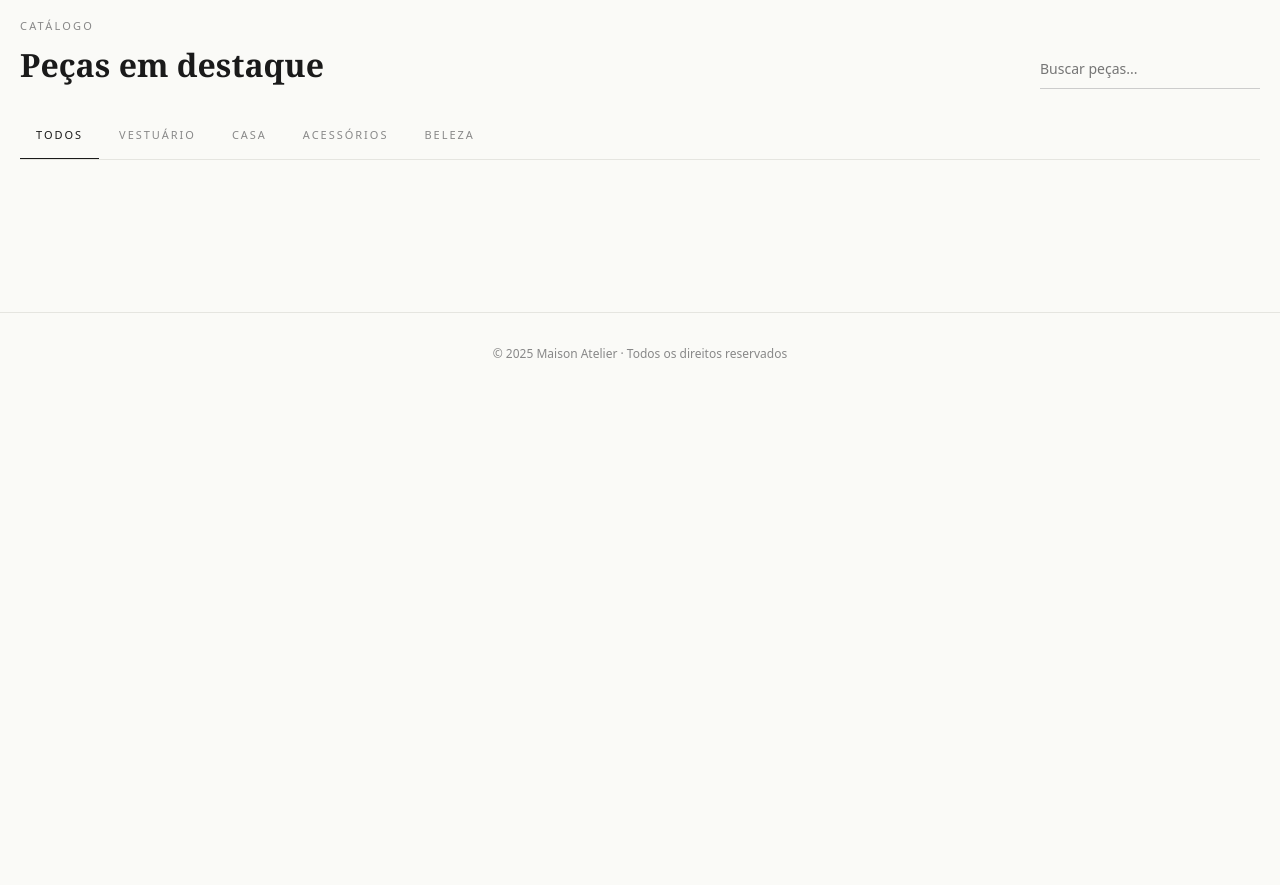
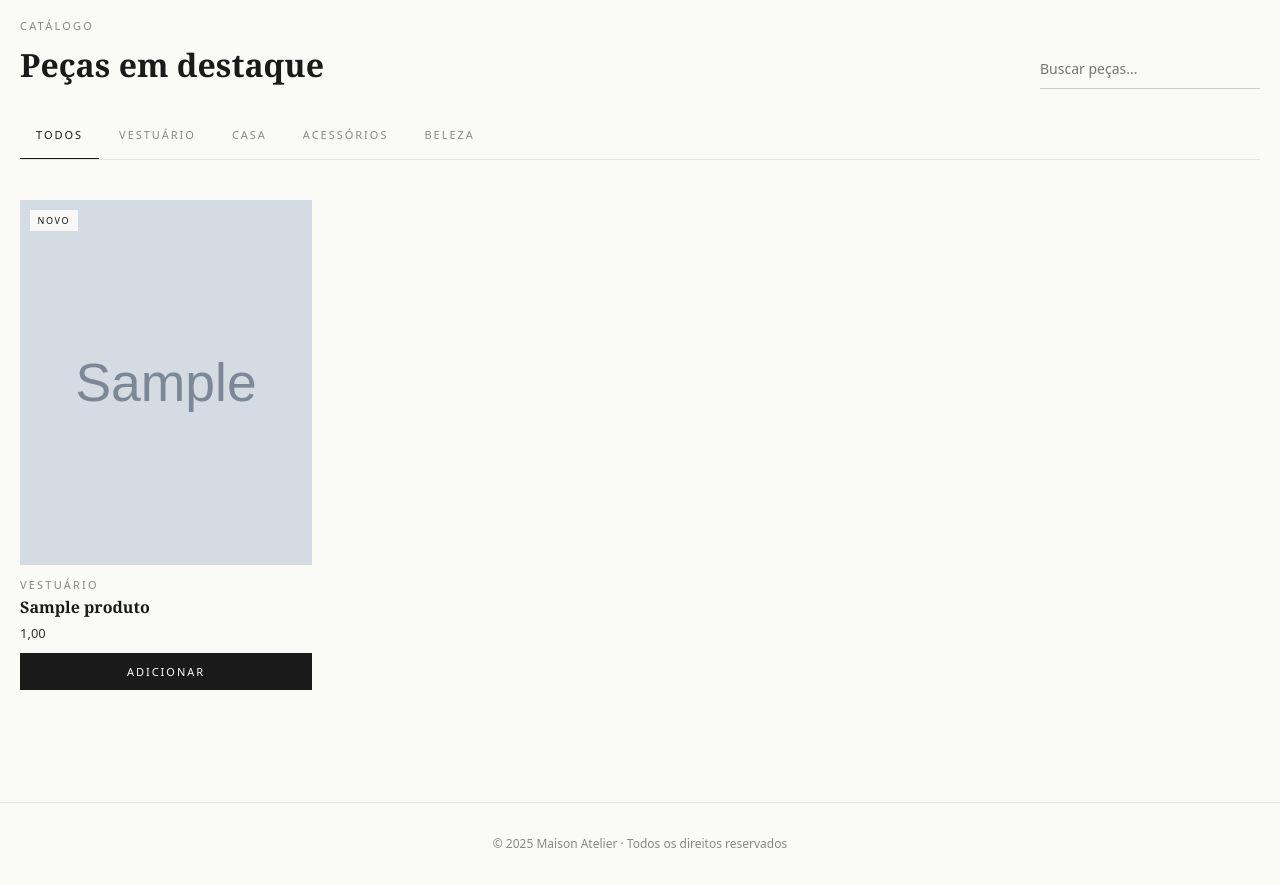
Before and after one commit to gabhrielribeiro/Lojavirtualyoutube, a Django app: page /?cat=Todos in a window 1280 px wide. Shown: the part 516-1401 px from the top of the page. Before the commit the page ends 874 px from the top, so only its background shows below. Run offline with Django 5.2, Linux system fonts and the light colour scheme; tables that the repository leaves empty hold one stand-in row (values such as "Sample post"); grey boxes marked "Sample" are stand-in pictures.

Commit message:
Atualiza catálogo e categorias

```diff
--- a/lojavirtual/templates/index.html
+++ b/lojavirtual/templates/index.html
@@ -21,14 +21,36 @@
   </div>
 
   <nav class="categorias" id="categorias">
-    <a href="?cat=Todos#categorias" class="active">Todos</a>
-    <a href="?cat=Vestuário#categorias">Vestuário</a>
-    <a href="?cat=Casa#categorias">Casa</a>
-    <a href="?cat=Acessórios#categorias">Acessórios</a>
-    <a href="?cat=Beleza#categorias">Beleza</a>
-  </nav>
+
+    <a href="?cat=Todos#categorias"
+       {% if request.GET.cat == 'Todos' %}class="active"{% endif %}>
+        Todos
+    </a>
+
+    <a href="?cat=Vestuário#categorias"
+       {% if request.GET.cat == 'Vestuário' %}class="active"{% endif %}>
+        Vestuário
+    </a>
+
+    <a href="?cat=Casa#categorias"
+       {% if request.GET.cat == 'Casa' %}class="active"{% endif %}>
+        Casa
+    </a>
+
+    <a href="?cat=Acessórios#categorias"
+       {% if request.GET.cat == 'Acessórios' %}class="active"{% endif %}>
+        Acessórios
+    </a>
+
+    <a href="?cat=Beleza#categorias"
+       {% if request.GET.cat == 'Beleza' %}class="active"{% endif %}>
+        Beleza
+    </a>
+
+</nav>
 
   <div class="product-grid">
+    {% if lista_produto %}
     {% for produto in lista_produto %}
     <article class="product-card"
              data-id="{{produto.slug}}"
@@ -49,7 +71,11 @@
       </a>
       <button class="btn-add" data-add type="button">Adicionar</button>
     </article>
+
     {% endfor %}
+    {% else %}
+    <p>Nenhum produto encontrado.</p>
+    {% endif %}
   </div>
 </section>
 
--- a/lojavirtual/views.py
+++ b/lojavirtual/views.py
@@ -1,5 +1,5 @@
 from django.shortcuts import render
-from . models import Produto
+from . models import Produto, Categoria
 
 
 
@@ -12,7 +12,7 @@ def home(request):
 
     lista_produto = Produto.objects.all()
 
-    if categoria:
+    if categoria and categoria != 'Todos':
         lista_produto = lista_produto.filter(
             categoria__titulo=categoria
         )
@@ -21,6 +21,8 @@ def home(request):
         lista_produto = lista_produto.filter(
             titulo__icontains=busca
         )
+
+
 
     return render(request, 'index.html', {
         'lista_produto': lista_produto
```
